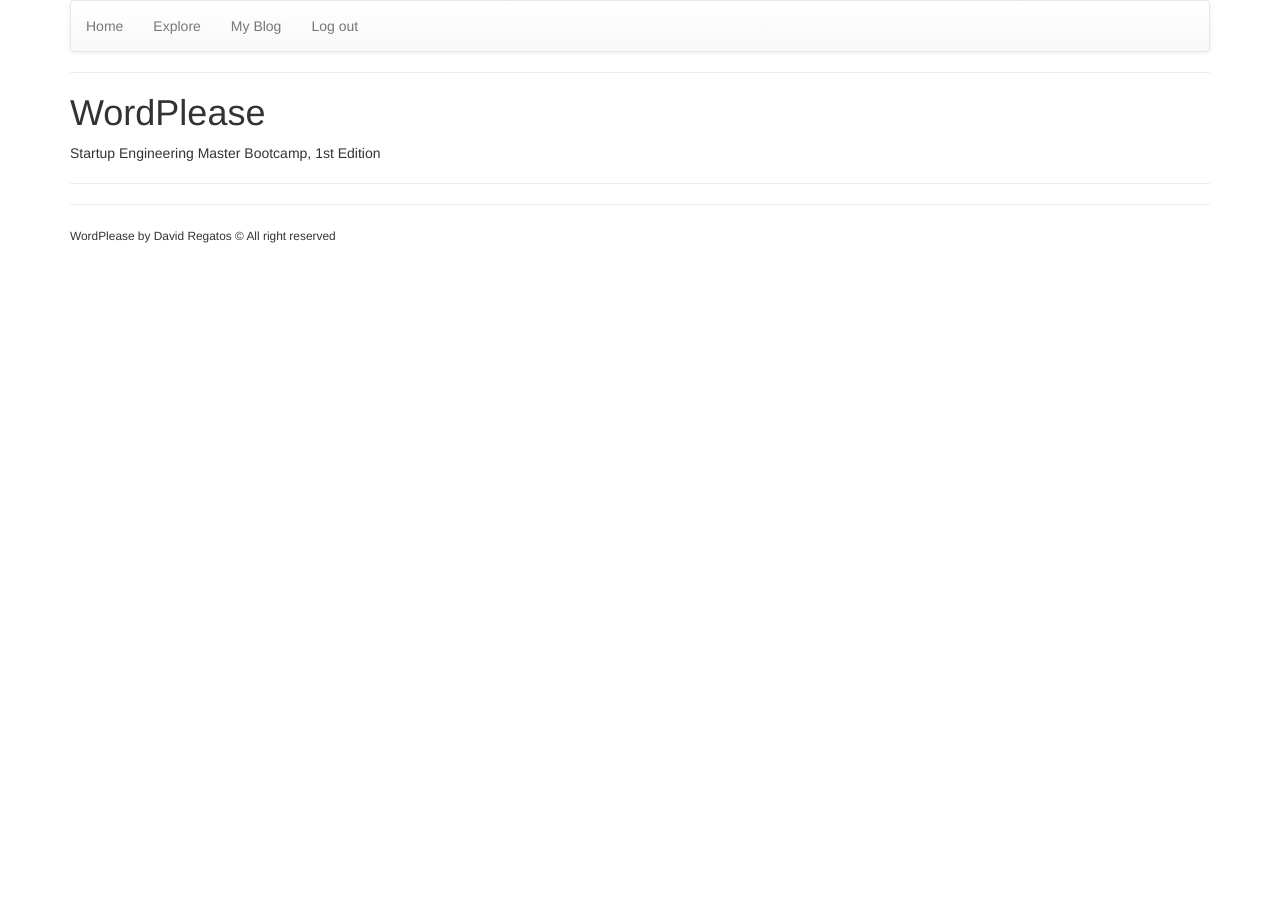
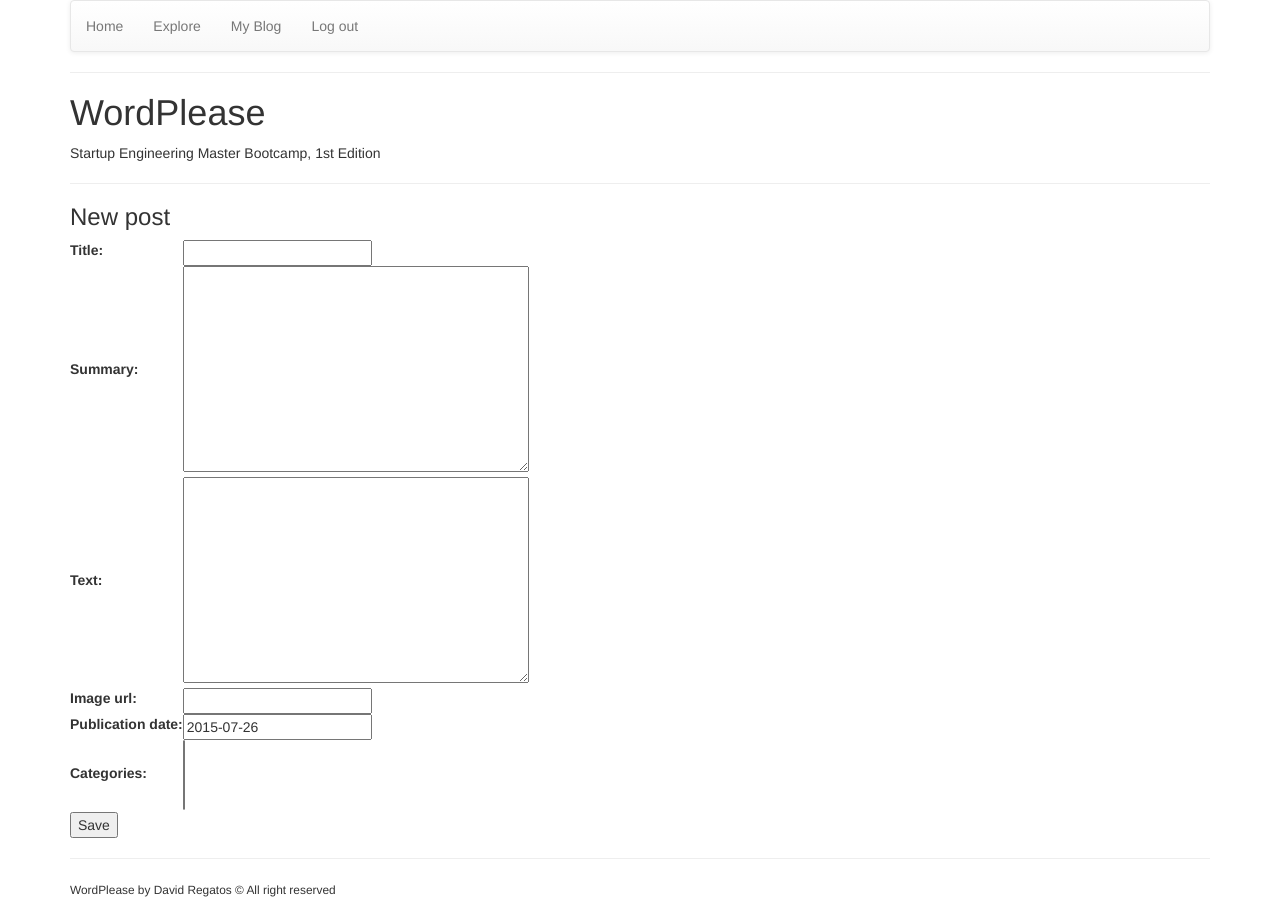
Before and after one commit to dregatos/Keepcoding_DjangoModule_WordPlease, a Django app: a page that uses blogs/templates/blogs/new_post.html in a window 1280 px wide. Before the commit the page ends 243 px from the top, so only its background shows below. Run offline with Django 3.2, Linux system fonts and the light colour scheme; the visitor is signed in with stand-in values (Sample User, id 1); data that the repository does not hold is empty; some libraries are stand-ins or nearby versions.

Commit message:
Users can now create new post in their Blog;

```diff
--- /dev/null
+++ b/blogs/forms.py
@@ -0,0 +1,12 @@
+# -*- coding: utf-8 -*-
+from django import forms
+from blogs.models import Post
+
+
+class PostForm(forms.ModelForm):
+    """
+    Formulario para el modelo Photo
+    """
+    class Meta:
+        model = Post
+        exclude = ['blog']
--- a/blogs/templates/blogs/blog_detail.html
+++ b/blogs/templates/blogs/blog_detail.html
@@ -7,6 +7,10 @@
         {% include 'blogs/error_message.html' with error_message=message %}
 
     {% else %}
+
+        <div>
+            <a href="{% url 'create_post'%}" class="btn btn-primary btn-sm" role="button">New Post</a>
+        </div>
 
         <div>
             <h2>{{ blog.name }} <small>by {{ blog.owner.username }}</small></h2>
--- a/blogs/templates/blogs/new_post.html
+++ b/blogs/templates/blogs/new_post.html
@@ -2,5 +2,21 @@
 
 {% block section %}
 
+    <h3>New post</h3>
+
+        {% if success_message %} {{ message }} {% endif %}
+
+        <form method="post" novalidate>
+          {% csrf_token %}
+
+            <table>
+                   {{ form.as_table }}
+            </table>
+
+            <div>
+                <button>Save</button>
+            </div>
+
+        </form>
 
 {% endblock %}
--- a/blogs/views.py
+++ b/blogs/views.py
@@ -1,9 +1,15 @@
+# -*- coding: utf-8 -*-
 from datetime import date
 from django.core.exceptions import ObjectDoesNotExist, MultipleObjectsReturned
+from django.core.urlresolvers import reverse
 from django.http import HttpResponseNotFound
 from django.shortcuts import render
+from django.utils.decorators import method_decorator
 from django.views.generic import View
+from blogs.forms import PostForm
 from blogs.models import Post, Blog
+from django.contrib.auth.decorators import login_required  #importamos el decorador de login_required
+
 from django.db.models import Q
 
 class HomeView(View):
@@ -103,5 +109,37 @@ class PostDetailView(View):
 
 class NewPostView(View):
 
+    @method_decorator(login_required())
     def get(self, request):
-        return render(request, 'blogs/new_post.html')
+        form = PostForm()
+        context = {
+            'form': form,
+            'success_message': ''
+        }
+        return render(request, 'blogs/new_post.html', context)
+
+    @method_decorator(login_required())
+    def post(self, request):
+
+        success_message = ''
+
+        blogs_list = Blog.objects.filter(owner__username__exact=request.user.username)
+        if len(blogs_list) == 1:
+            post_in_blog = Post()
+            post_in_blog.blog = blogs_list[0] #asigno como propietario de la foto el usuario autenticado
+            form = PostForm(request.POST, instance=post_in_blog) #basa la instancia de la petición en la que yo te paso. Mezcla campos!!
+            if form.is_valid():
+                new_post = form.save() #Crea, guarda y devuelve el objeto
+                form = PostForm() #lo inicializamos tras guardar para que aparezca vacío de nuevo
+                #Creamos nuestro mensaje de éxito con el link a la foto
+                success_message = 'Guardado con éxito!!'
+                success_message += '<a href="{0}">'.format(reverse('post_detail', args=[request.user.username, new_post.pk]))
+                success_message += 'See post'
+                success_message += '</a>'
+            context = {
+                'form': form,
+                'success_message': success_message
+            }
+            return render(request, 'blogs/new_post.html', context)
+        else:
+            return HttpResponseNotFound('Houston, we have a problem')
```
